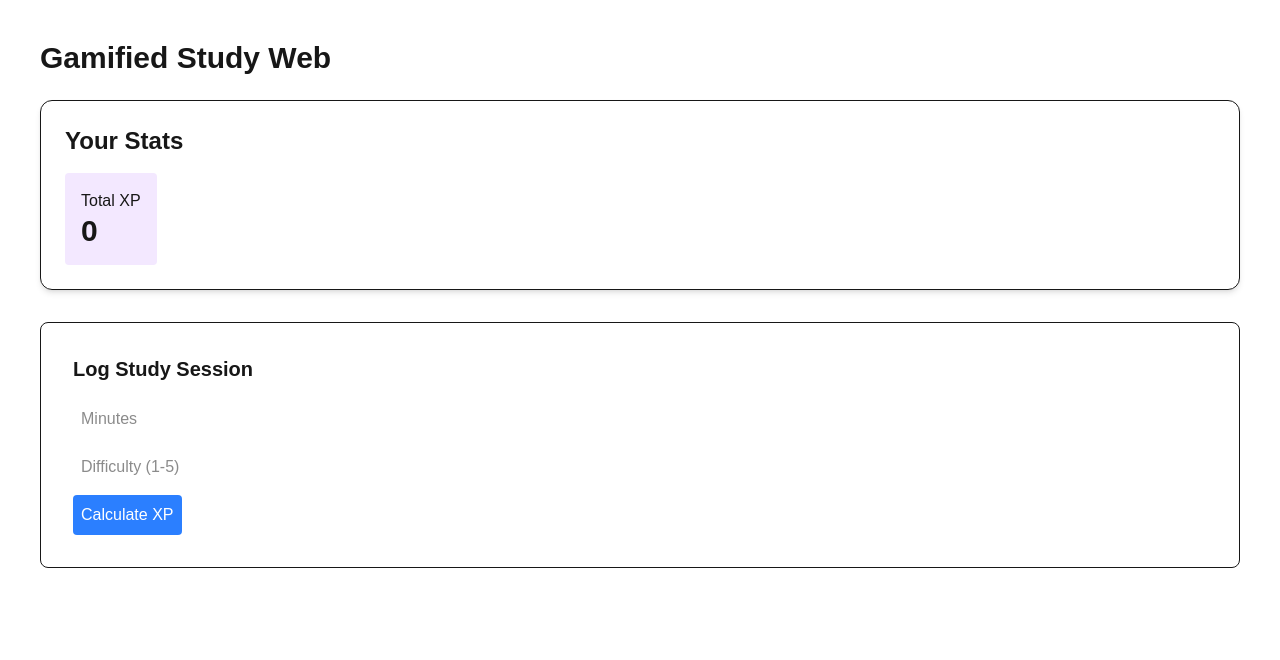
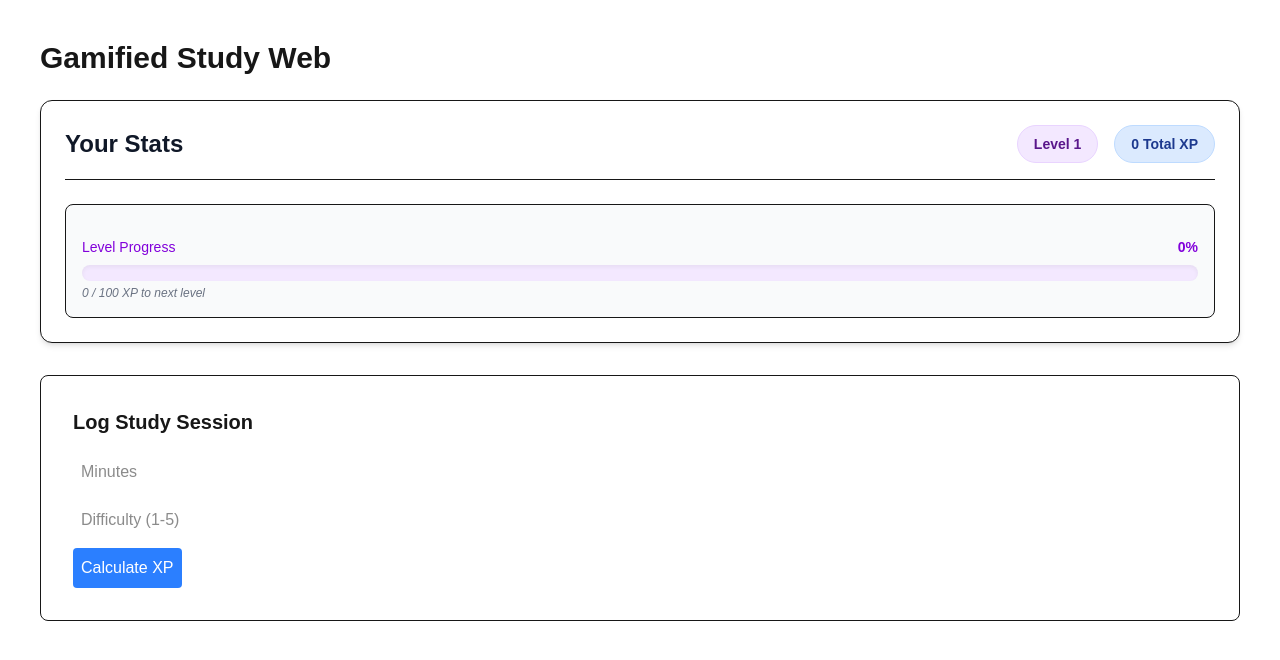
Before and after one commit to avfp/gamified-study, a Next.js app in the folder my-app/: page / in a window 1280 px wide. Shown: the top 660 px of the page. Built offline with nearby package versions, Linux system fonts and the light colour scheme.

Commit message:
progress bar

```diff
--- a/my-app/src/components/Dashboard.tsx
+++ b/my-app/src/components/Dashboard.tsx
@@ -1,16 +1,37 @@
-import { useLocalStorage } from '../hooks/useLocalStorage';
+'use client';
+import React from 'react';
+import ProgressBar from './ProgressBar'; // <-- Import the new component
 
-export default function Dashboard({totalXP}: {totalXP: number}) {
+interface DashboardProps {
+  totalXP: number;
+}
 
-    return (
-        <div className = "p-6 border rounded-xl shadow-md">
-            <h1 className = "text-2xl font-bold">Your Stats</h1>
-            <div className = "flex gap-4 mt-4">
-                <div className = "p-4 bg-purple-100 rounded">
-                    <p>Total XP</p>
-                    <p className = "text-3xl font-bold">{totalXP}</p>
-                </div>
-            </div>
+export default function Dashboard({ totalXP }: DashboardProps) {
+  // For now, let's keep the Level logic simple:
+  // Level = Total XP / 100, rounded down, minimum 1.
+  const level = Math.floor(totalXP / 100) + 1;
+
+  return (
+    <div className="p-6 border rounded-xl shadow-md bg-white">
+      {/* Top Section */}
+      <div className="flex items-center justify-between gap-4 mb-6 pb-4 border-b">
+        <h1 className="text-2xl font-extrabold text-gray-900">Your Stats</h1>
+        <div className="flex gap-4">
+          {/* Level Display */}
+          <div className="px-4 py-2 bg-purple-100 rounded-full border border-purple-200">
+            <p className="text-sm text-purple-900 font-bold">Level {level}</p>
+          </div>
+          {/* Total XP Display */}
+          <div className="px-4 py-2 bg-blue-100 rounded-full border border-blue-200">
+            <p className="text-sm text-blue-900 font-bold">{totalXP} Total XP</p>
+          </div>
         </div>
-    )
+      </div>
+
+      {/* Progress Bar Section (The actual implementation) */}
+      <div className="p-4 bg-gray-50 rounded-lg border">
+        <ProgressBar currentXP={totalXP} />
+      </div>
+    </div>
+  );
 }
--- /dev/null
+++ b/my-app/src/components/ProgressBar.tsx
@@ -0,0 +1,42 @@
+'use client';
+import React from 'react';
+
+// For the MVP, let's say every level requires 100 XP.
+// We will make this logic dynamic later!
+const XP_PER_LEVEL = 100;
+
+interface ProgressBarProps {
+  currentXP: number;
+}
+
+export default function ProgressBar({ currentXP }: ProgressBarProps) {
+  // 1. Calculate progress logic
+  // Use modulo (%) to get XP remaining for the *current* level.
+  const remainingXP = currentXP % XP_PER_LEVEL;
+  // Calculate the percentage filled.
+  const percentage = (remainingXP / XP_PER_LEVEL) * 100;
+
+  return (
+    <div className="mt-4">
+      {/* Percentage Label */}
+      <div className="flex justify-between items-center mb-2">
+        <span className="text-sm font-medium text-purple-700">Level Progress</span>
+        <span className="text-sm font-semibold text-purple-700">{percentage.toFixed(0)}%</span>
+      </div>
+
+      {/* The Bar Container (Outer) */}
+      <div className="w-full bg-purple-100 rounded-full h-4 shadow-inner overflow-hidden">
+        {/* The Filled Bar (Inner) */}
+        <div
+          className="bg-purple-600 h-4 rounded-full transition-all duration-300 ease-out"
+          style={{ width: `${percentage}%` }} // Dynamic width
+        />
+      </div>
+
+      {/* Contextual text */}
+      <p className="text-xs text-gray-500 mt-1 italic">
+        {remainingXP} / {XP_PER_LEVEL} XP to next level
+      </p>
+    </div>
+  );
+}
```
